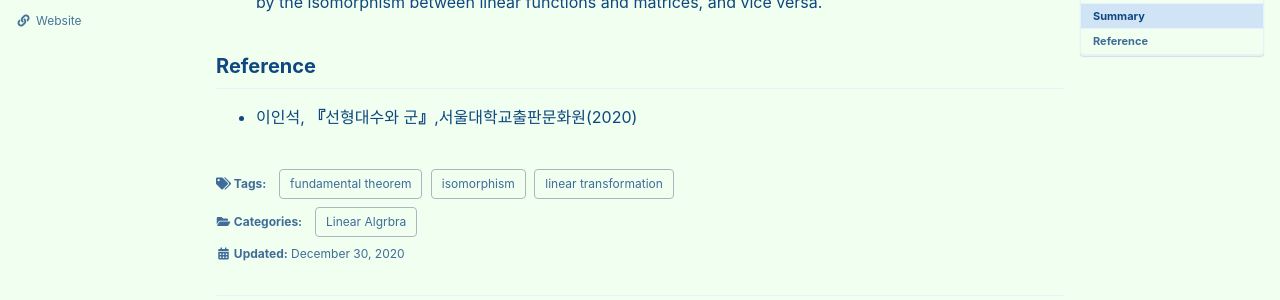
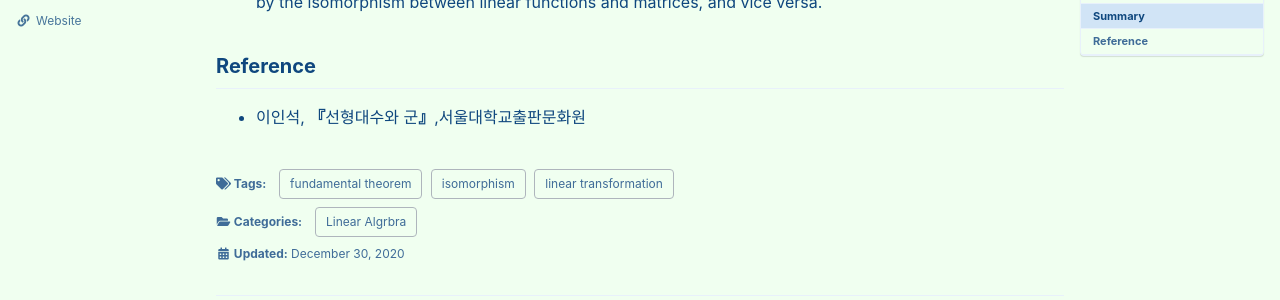
Before and after one commit to seanie12/blog, a Jekyll site: the page built from _posts/2020-12-30-fudamental-theorem-of-linear-algebra.md, in a window 1280 px wide and 900 px high, scrolled down 2838 px. Shown: the part 153-453 px from the top of the window. Built offline with Jekyll 4.4.1, drawn with Linux system fonts in a browser that asks for light colours; cached includes are drawn as plain includes; formulas are drawn with MathJax 3.

Commit message:
Update 2020-12-30-fudamental-theorem-of-linear-algebra.md

```diff
--- a/_posts/2020-12-30-fudamental-theorem-of-linear-algebra.md
+++ b/_posts/2020-12-30-fudamental-theorem-of-linear-algebra.md
@@ -152,4 +152,4 @@ $$\tag*{$\square$}$$
 - Composition of two linear functions corresponds to matrix multiplication of the two matrices determined by the isomorphism between linear functions and matrices, and vice versa.
 
 ## Reference
-- 이인석, **『**선형대수와 군**』**,서울대학교출판문화원(2020)
+- 이인석, **『**선형대수와 군**』**,서울대학교출판문화원
```
